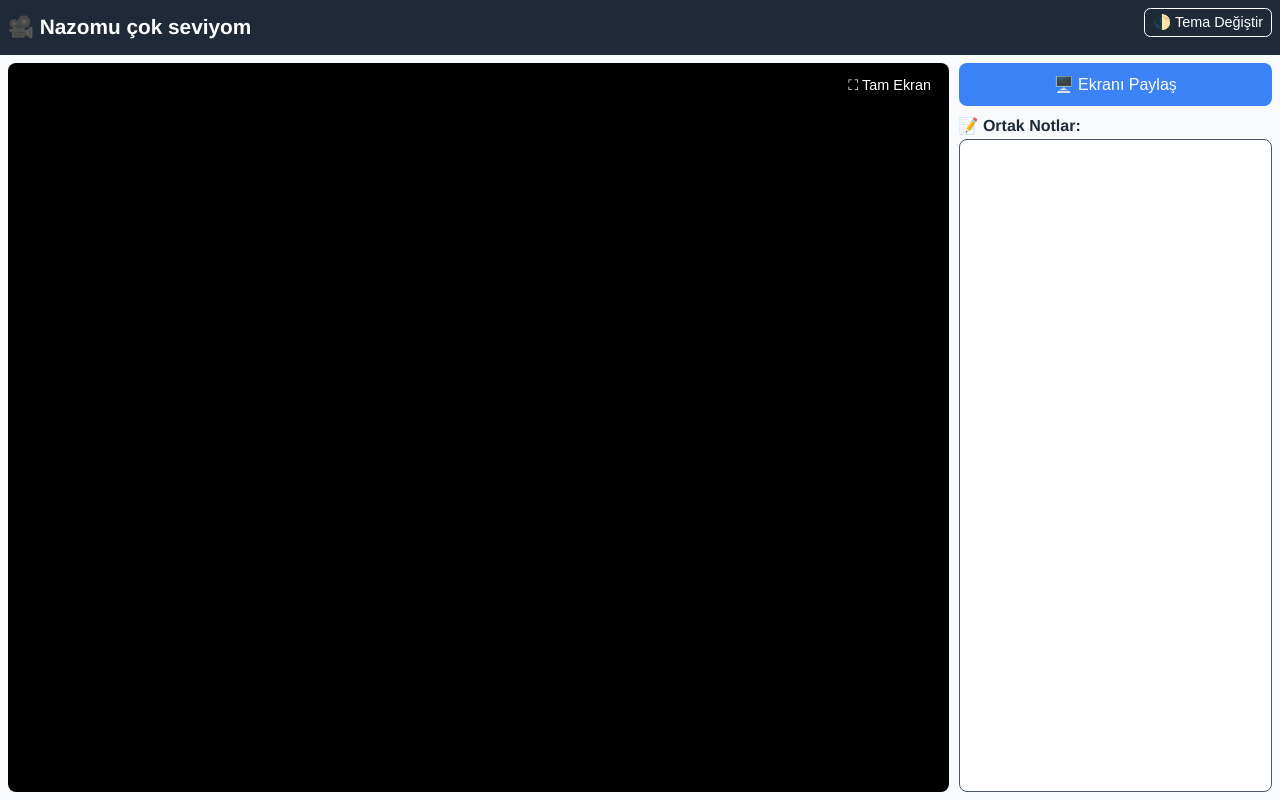
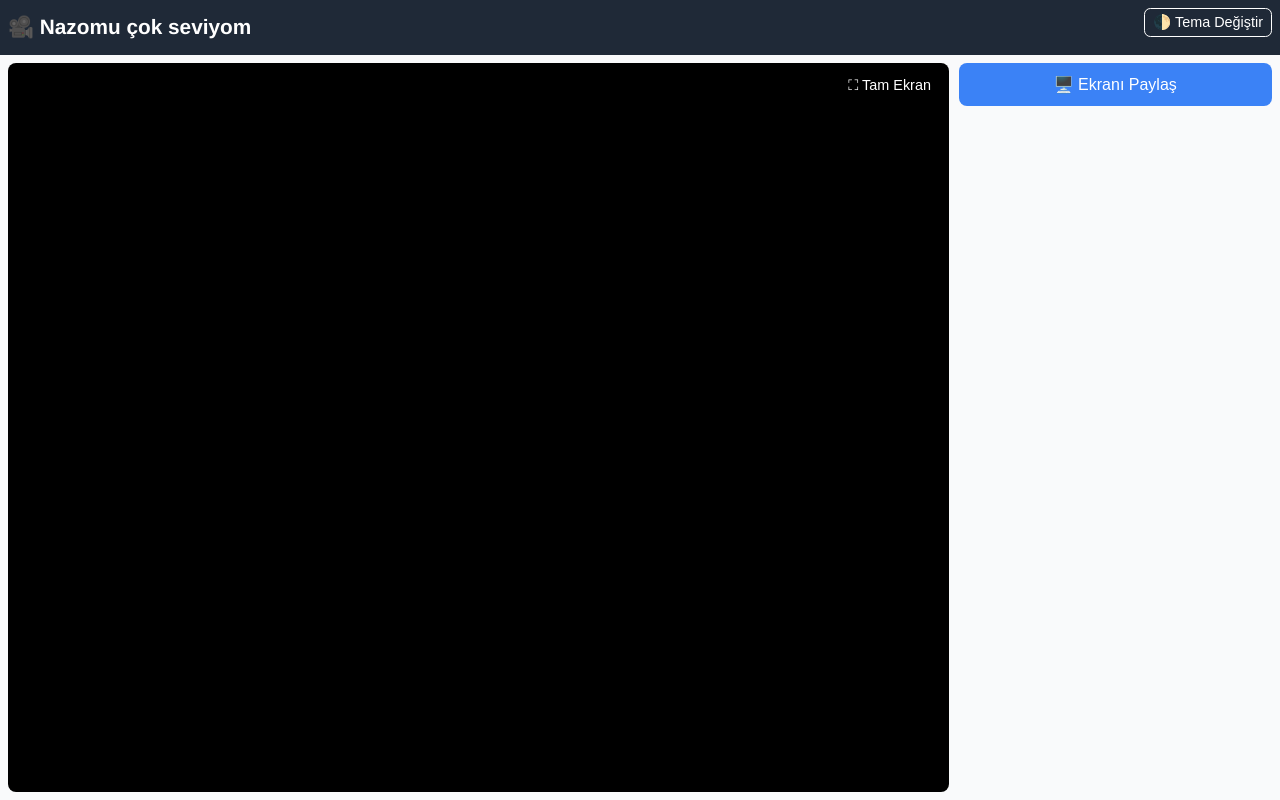
Before and after one commit to ihsun444/fiilmgecesi, a website: page public/index.html in a window 1280 px wide. Drawn offline with nearby package versions, Linux system fonts and the light colour scheme; no server answers.

Commit message:
Update index.html

```diff
--- a/public/index.html
+++ b/public/index.html
@@ -150,8 +150,6 @@
     </div>
     <div class="controls">
       <button id="startShare">🖥️ Ekranı Paylaş</button>
-      <label for="note">📝 Ortak Notlar:</label>
-      <textarea id="note" placeholder=""></textarea>
     </div>
   </main>
 
```
